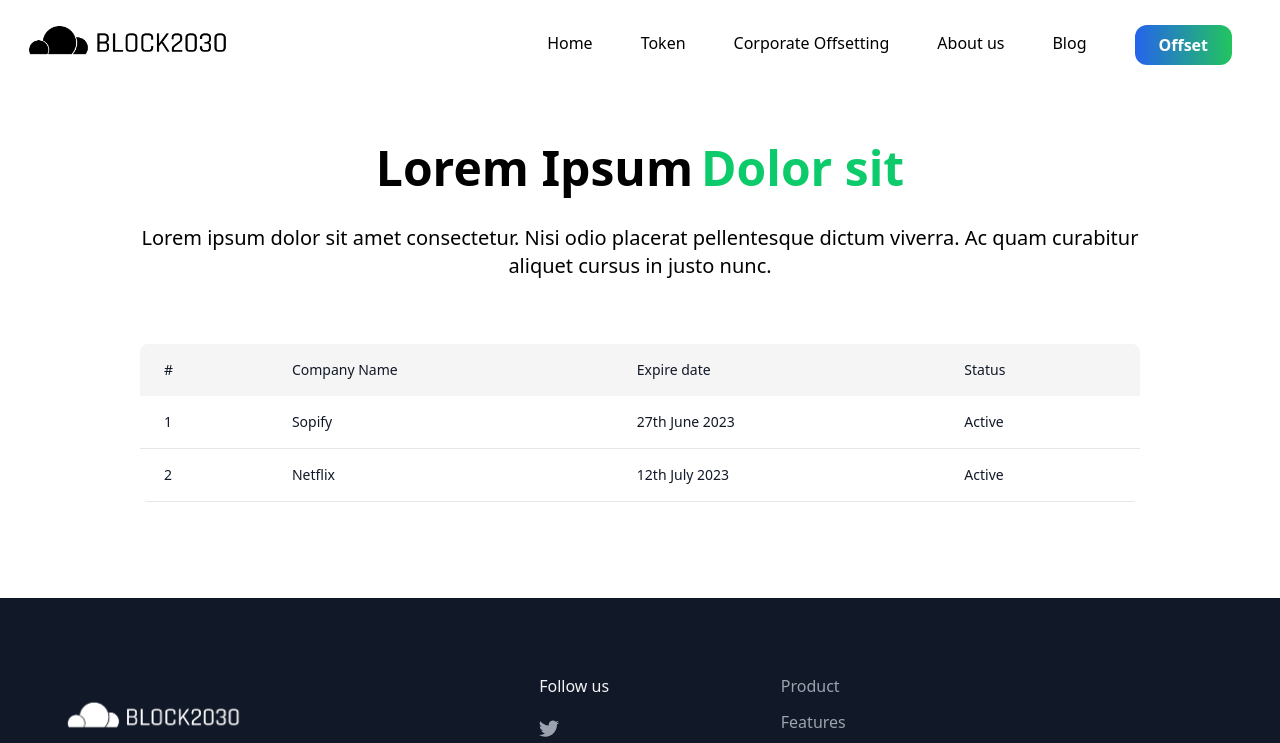
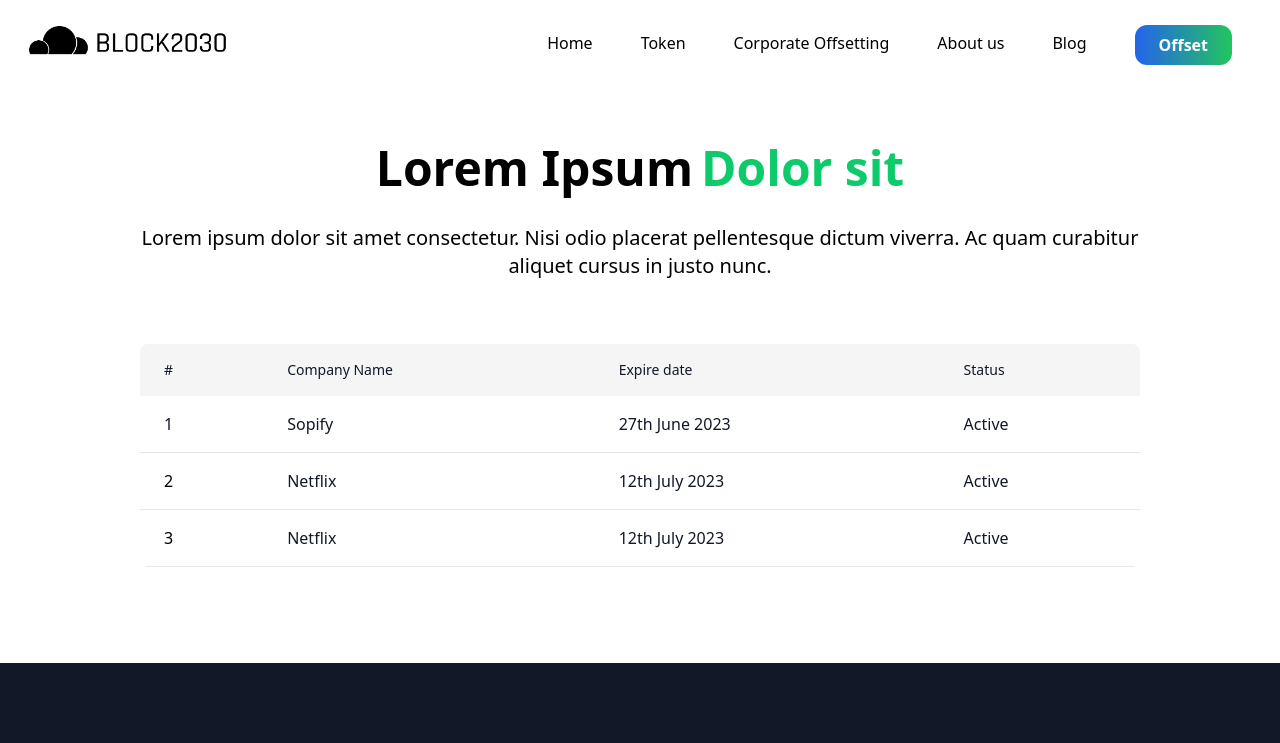
Before and after one commit to Decentralized-Brains/greenworld-frontend, a React (Create React App) app: page /transaction in a window 1280 px wide. Shown: the top 743 px of the page. Built offline with nearby package versions, Linux system fonts and the light colour scheme.

Commit message:
transaction page modified

```diff
--- a/src/pages/Transaction.jsx
+++ b/src/pages/Transaction.jsx
@@ -17,8 +17,8 @@ const Transaction = () => {
         </p>
       </div>
       <div className="flex justify-center mt-16">
-        <table className="w-[1000px] rounded-lg overflow-hidden">
-          <thead className="bg-[#F5F5F5] ">
+        <table className="w-[1000px] rounded-lg overflow-hidden ">
+          <thead className="bg-[#F5F5F5]">
             <tr className="">
               <th
                 scope="col"
@@ -47,31 +47,45 @@ const Transaction = () => {
             </tr>
           </thead>
           <tbody>
-            <tr className="bg-white border-b transition duration-300 ease-in-out hover:bg-gray-100">
-              <td className="px-2 md:px-6 py-4 whitespace-nowrap text-sm font-medium text-gray-900">
+            <tr className="bg-white border-b transition duration-300 ease-in-out hover:bg-[#EEE3FF]">
+              <td className="px-2 md:px-6 py-4 whitespace-nowrap text-base font-medium text-gray-900">
                 1
               </td>
-              <td className="text-sm text-gray-900 font-light px-2 md:px-6 py-4 whitespace-nowrap">
+              <td className="text-base text-gray-900 font-normal px-2 md:px-6 py-4 whitespace-nowrap">
                 Sopify
               </td>
-              <td className="text-sm text-gray-900 font-light px-2 md:px-6 py-4 whitespace-nowrap">
+              <td className="text-base text-gray-900 font-normal px-2 md:px-6 py-4 whitespace-nowrap">
                 27th June 2023
               </td>
-              <td className="text-sm text-gray-900 font-light px-2 md:px-6 py-4 whitespace-nowrap">
+              <td className="text-base text-gray-900 font-normal px-2 md:px-6 py-4 whitespace-nowrap">
                 Active
               </td>
             </tr>
-            <tr className="bg-white border-b transition duration-300 ease-in-out hover:bg-gray-100">
-              <td className="px-2 md:px-6 py-4 whitespace-nowrap text-sm font-medium text-gray-900">
+            <tr className="bg-white border-b transition duration-300 ease-in-out hover:bg-[#EEE3FF]">
+              <td className="px-2 md:px-6 py-4 whitespace-nowrap text-base font-medium ">
                 2
               </td>
-              <td className="text-sm text-gray-900 font-light px-2 md:px-6 py-4 whitespace-nowrap">
+              <td className="text-base text-gray-900 font-normal px-2 md:px-6 py-4 whitespace-nowrap">
                 Netflix
               </td>
-              <td className="text-sm text-gray-900 font-light px-2 md:px-6 py-4 whitespace-nowrap">
+              <td className="text-base text-gray-900 font-normal px-2 md:px-6 py-4 whitespace-nowrap">
                 12th July 2023
               </td>
-              <td className="text-sm text-gray-900 font-light px-2 md:px-6 py-4 whitespace-nowrap">
+              <td className="text-base text-gray-900 font-normal px-2 md:px-6 py-4 whitespace-nowrap">
+                Active
+              </td>
+            </tr>
+            <tr className="bg-white border-b transition duration-300 ease-in-out hover:bg-[#EEE3FF]">
+              <td className="px-2 md:px-6 py-4 whitespace-nowrap text-base font-medium ">
+                3
+              </td>
+              <td className="text-base text-gray-900 font-normal px-2 md:px-6 py-4 whitespace-nowrap">
+                Netflix
+              </td>
+              <td className="text-base text-gray-900 font-normal px-2 md:px-6 py-4 whitespace-nowrap">
+                12th July 2023
+              </td>
+              <td className="text-base text-gray-900 font-normal px-2 md:px-6 py-4 whitespace-nowrap">
                 Active
               </td>
             </tr>
```
